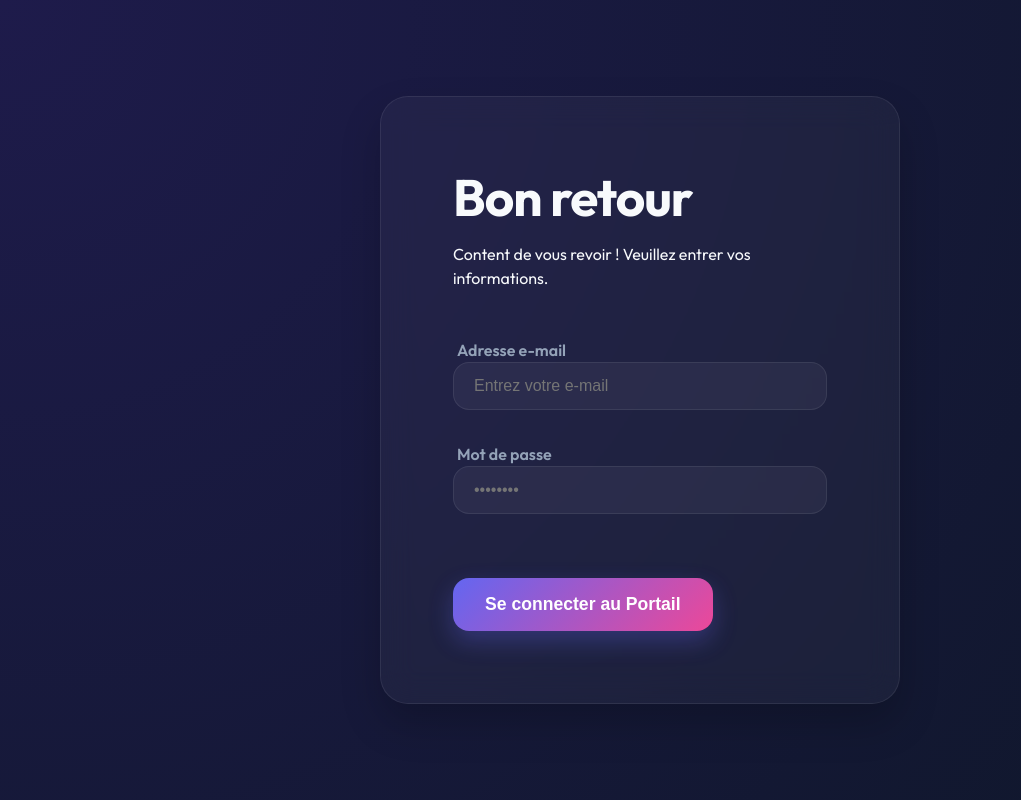
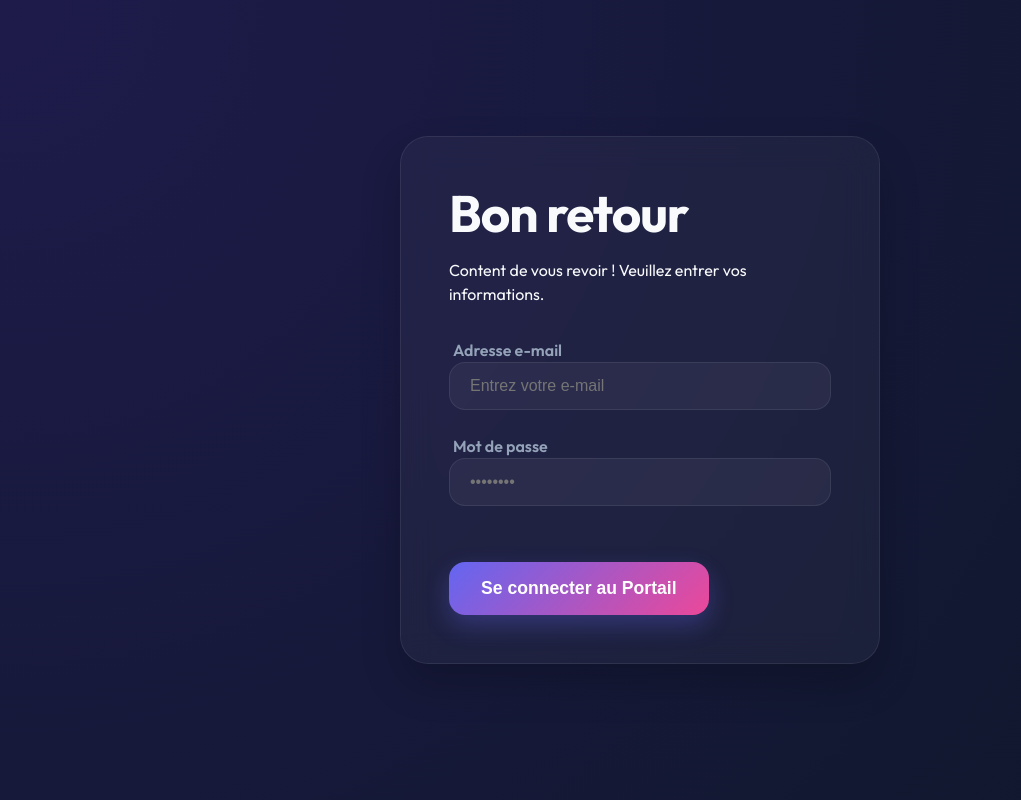
Before and after one commit to mehdiert0-arch/Odoo, a React (Vite) app in the folder odooFront/: page /login in a window 1280 px wide. Shown: the whole page, without its empty margins (0-1021 px from the left). Built offline with nearby package versions, Linux system fonts and the light colour scheme.

Commit message:
login adjs

```diff
--- a/odooFront/src/layouts/Layout.css
+++ b/odooFront/src/layouts/Layout.css
@@ -141,18 +141,18 @@ body {
 }
 
 .auth-card {
-  padding: 4.5rem;
+  padding: 3rem;
   width: 100%;
-  max-width: 520px;
+  max-width: 480px;
   margin: auto;
 }
 
 #auth-layout .form-group {
-  margin-bottom: 2rem;
+  margin-bottom: 1.5rem;
 }
 
 #auth-layout .auth-subtitle {
-  margin-bottom: 3rem;
+  margin-bottom: 2rem;
 }
 
 /* Typography */
```
